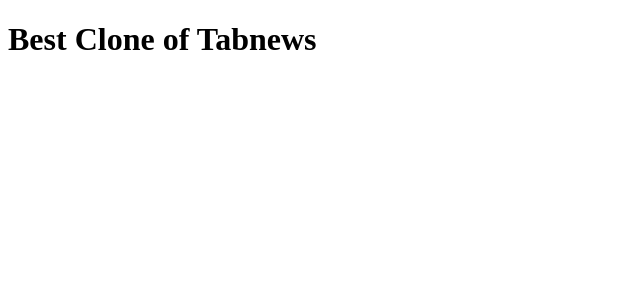
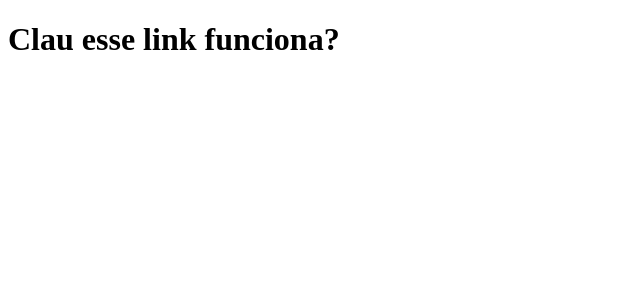
Before and after one commit to raulcgomes/tabnews-clone, a Next.js app: page / in a window 1280 px wide. Shown: the top 300 px of the page, without its empty margins (0-640 px from the left). Built offline with nearby package versions, Linux system fonts and the light colour scheme.

Commit message:
update phrase

```diff
--- a/pages/index.js
+++ b/pages/index.js
@@ -1,5 +1,5 @@
 function Home(){
-    return <h1>Best Clone of Tabnews</h1>
+    return <h1>Clau esse link funciona?</h1>
 }
 
 export default Home;
```
